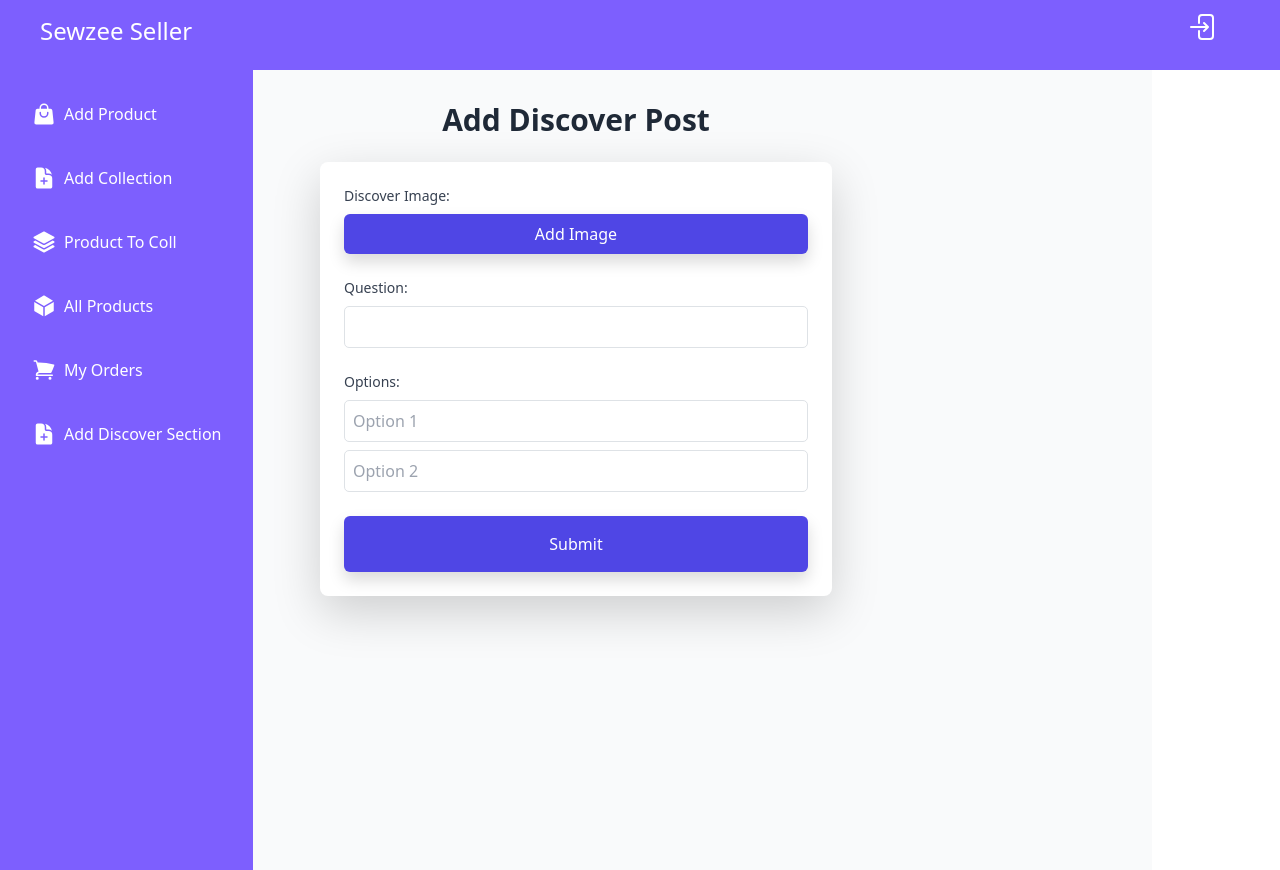
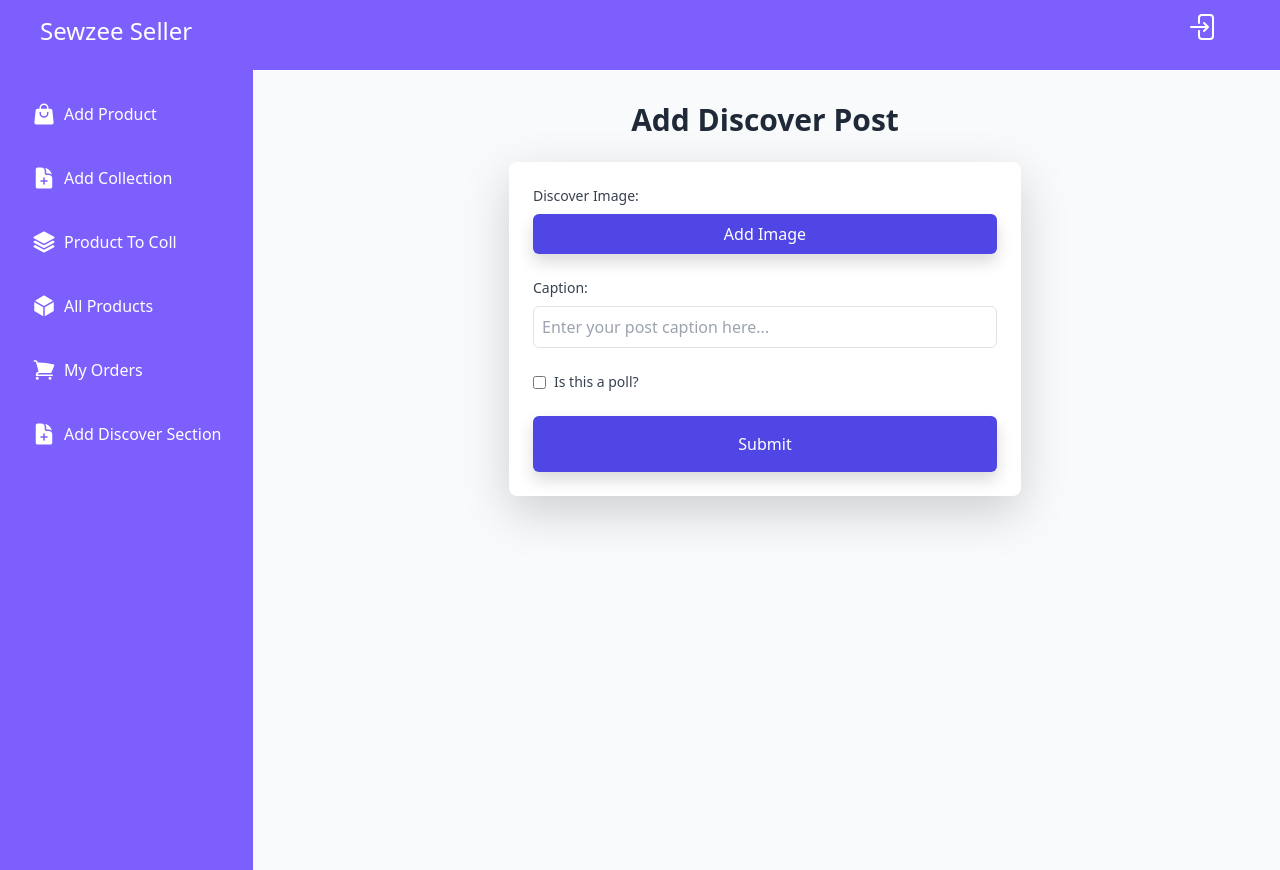
Before and after one commit to ragOP/zayy-seller, a React (Create React App) app: page /dashboard/discover in a window 1280 px wide. Built offline with nearby package versions, Linux system fonts and the light colour scheme; sample sign-in values are in the browser's storage.

Commit message:
Image format change

```diff
--- a/src/pages/AddCollection.jsx
+++ b/src/pages/AddCollection.jsx
@@ -14,14 +14,23 @@ const AddCollection = () => {
     image: null,
   });
 
+
   const handleChange = (e) => {
     const { name, value, type, files } = e.target;
 
     if (type === "file") {
-      setFormData((prevState) => ({
-        ...prevState,
-        [name]: files[0],
-      }));
+      const file = files[0];
+      const fileType = file?.type;
+
+      // Check if the file type is JPG or PNG
+      if (file && (fileType === "image/jpeg" || fileType === "image/png")) {
+        setFormData((prevState) => ({
+          ...prevState,
+          [name]: file,
+        }));
+      } else {
+        toast.error("Please upload a valid JPG or PNG image.");
+      }
     } else {
       setFormData((prevState) => ({
         ...prevState,
@@ -29,6 +38,7 @@ const AddCollection = () => {
       }));
     }
   };
+
 
   const handleAddImage = () => {
     fileInputRef.current.click();
--- a/src/pages/AddDiscoverPost.jsx
+++ b/src/pages/AddDiscoverPost.jsx
@@ -10,23 +10,30 @@ const AddDiscoverPost = () => {
   const fileInputRef = useRef(null);
   const [formData, setFormData] = useState({
     image: null,
-    question: '',
-    options: ['', ''], // Two empty options
+    content: '',
+    poolQuestion: '',
+    poolAnswerFirst: '',
+    poolAnswerSecond: '',
+    isPool: false,
   });
 
   const handleChange = (e) => {
     const { name, type, files, value } = e.target;
     if (type === "file") {
-      setFormData((prevState) => ({ ...prevState, [name]: files[0] }));
+      const file = files[0];
+
+      if (file && (file.type === "image/png" || file.type === "image/jpeg")) {
+        setFormData((prevState) => ({ ...prevState, [name]: file }));
+      } else {
+        toast.error("Please upload a valid image (PNG or JPG)");
+      }
     } else {
       setFormData((prevState) => ({ ...prevState, [name]: value }));
     }
   };
 
-  const handleOptionChange = (index, value) => {
-    const updatedOptions = [...formData.options];
-    updatedOptions[index] = value;
-    setFormData((prevState) => ({ ...prevState, options: updatedOptions }));
+  const handleCheckboxChange = () => {
+    setFormData((prevState) => ({ ...prevState, isPool: !prevState.isPool }));
   };
 
   const handleAddImage = () => {
@@ -39,14 +46,11 @@ const AddDiscoverPost = () => {
 
   const handleSubmit = async (e) => {
     e.preventDefault();
-    const formDataForRequest = new FormData();
+    const dataToSend = new FormData();
+
     for (const key in formData) {
-      if (formData[key]) {
-        if (Array.isArray(formData[key])) {
-          formData[key].forEach(option => formDataForRequest.append(`${key}[]`, option));
-        } else {
-          formDataForRequest.append(key, formData[key]);
-        }
+      if (formData[key] || formData[key] === false) {
+        dataToSend.append(key, formData[key]);
       }
     }
 
@@ -62,8 +66,11 @@ const AddDiscoverPost = () => {
       const response = await fetch("https://zayy-backend-iz7q.onrender.com/api/seller/addPost", {
         method: "POST",
         headers: { Authorization: `Bearer ${token}` },
-        body: formDataForRequest,
+        body: dataToSend,
       });
+      console.log("Response Status:", response.status);
+      const responseData = await response.json();
+      console.log("Response Data:", responseData);
 
       if (response.ok) {
         toast.update(loadingToastId, {
@@ -73,11 +80,11 @@ const AddDiscoverPost = () => {
         });
         setTimeout(() => navigate("/dashboard"), 2000);
       } else {
-        const errorMessage = await response.json();
-        throw new Error(JSON.stringify(errorMessage));
+        throw new Error(JSON.stringify(responseData));
       }
     } catch (error) {
       const parsedError = JSON.parse(error.message);
+      console.error("Error:", parsedError);
       toast.update(loadingToastId, {
         render: parsedError.message,
         type: "error",
@@ -92,7 +99,7 @@ const AddDiscoverPost = () => {
       <Header />
       <div className="flex">
         <Sidebar />
-        <div className="p-8 flex flex-col items-center bg-gray-50" style={{ height: "100vh", width: "90%" }}>
+        <div className="p-8 flex flex-col items-center bg-gray-50" style={{ height: "100vh", width: "90%",marginLeft:'250px' }}>
           <h2 className="text-3xl font-bold mb-6 text-gray-800">Add Discover Post</h2>
           <form onSubmit={handleSubmit} className="w-full max-w-lg bg-white shadow-lg rounded-lg p-6">
             <div className="mb-4">
@@ -115,6 +122,7 @@ const AddDiscoverPost = () => {
                   className="hidden"
                 />
               </div>
+
               {formData.image && (
                 <div className="relative">
                   <img
@@ -132,33 +140,66 @@ const AddDiscoverPost = () => {
                 </div>
               )}
             </div>
+            <div className="mb-4">
+              <label htmlFor="content" className="block text-sm font-medium text-gray-700 mb-2">Caption:</label>
+              <input
+                id="content"
+                name="content"
+                value={formData.content}
+                onChange={handleChange}
+                className="mt-1 block w-full border border-gray-300 rounded-md p-2 focus:outline-none focus:ring focus:ring-indigo-500"
+                rows="4"
+                placeholder="Enter your post caption here..."
+              />
+            </div>
 
+            <div className="mb-4 flex items-center">
+              <input
+                type="checkbox"
+                checked={formData.isPool}
+                onChange={handleCheckboxChange}
+                className="mr-2"
+              />
+              <label className="block text-sm font-medium text-gray-700">
+                Is this a poll?
+              </label>
+            </div>
 
+            {formData.isPool && (
+              <>
                 <div className="mb-4">
-              <label htmlFor="question" className="block text-sm font-medium text-gray-700 mb-2">Question:</label>
+                  <label htmlFor="poolQuestion" className="block text-sm font-medium text-gray-700 mb-2">Poll Question:</label>
                   <input
                     type="text"
-                id="question"
-                name="question"
-                value={formData.question}
+                    id="poolQuestion"
+                    name="poolQuestion"
+                    value={formData.poolQuestion}
                     onChange={handleChange}
                     className="mt-1 block w-full border border-gray-300 rounded-md p-2 focus:outline-none focus:ring focus:ring-indigo-500"
                   />
                 </div>
 
                 <div className="mb-4">
-              <label className="block text-sm font-medium text-gray-700 mb-2">Options:</label>
-              {formData.options.map((option, index) => (
+                  <label className="block text-sm font-medium text-gray-700 mb-2">Poll Answers:</label>
                   <input
-                  key={index}
                     type="text"
-                  value={option}
-                  onChange={(e) => handleOptionChange(index, e.target.value)}
+                    name="poolAnswerFirst"
+                    value={formData.poolAnswerFirst}
+                    onChange={handleChange}
                     className="mt-1 block w-full border border-gray-300 rounded-md p-2 focus:outline-none focus:ring focus:ring-indigo-500 mb-2"
-                  placeholder={`Option ${index + 1}`}
+                    placeholder="First Answer"
                   />
-              ))}
+                  <input
+                    type="text"
+                    name="poolAnswerSecond"
+                    value={formData.poolAnswerSecond}
+                    onChange={handleChange}
+                    className="mt-1 block w-full border border-gray-300 rounded-md p-2 focus:outline-none focus:ring focus:ring-indigo-500"
+                    placeholder="Second Answer"
+                  />
                 </div>
+              </>
+            )}
 
             <button
               type="submit"
--- a/src/pages/AddProduct.jsx
+++ b/src/pages/AddProduct.jsx
@@ -3,7 +3,7 @@ import { useNavigate } from "react-router-dom";
 import { ToastContainer, toast } from "react-toastify";
 import "react-toastify/dist/ReactToastify.css";
 import Sidebar from "../components/Sidebar";
-import Header from "../components/Header";
+import Header from "../components/Header"
 
 
 const categoriesData = [
@@ -54,9 +54,17 @@ const AddProduct = () => {
 
     if (type === "file") {
       const imagesArray = Array.from(files);
+      const validImages = imagesArray.filter((file) =>
+        /\.(jpg|jpeg|png)$/i.test(file.name)
+      );
+
+      if (validImages.length !== imagesArray.length) {
+        toast.error("Only JPG and PNG images are allowed.");
+      }
+
       setFormData((prevState) => ({
         ...prevState,
-        [name]: imagesArray,
+        [name]: validImages,
       }));
     } else if (type === "checkbox") {
       if (name === "color" || name === "size") {
@@ -78,7 +86,8 @@ const AddProduct = () => {
         [name]: value,
       }));
     }
-};
+  };
+
 
 
   const handleAddImages = () => {
--- a/src/pages/RegisterPage.jsx
+++ b/src/pages/RegisterPage.jsx
@@ -36,13 +36,20 @@ const RegisterPage = () => {
   };
   const handleChange = (e) => {
     const { name, value, files } = e.target;
+
     if (name === "logo" && files[0]) {
       const logoFile = files[0];
-      setFormData({ ...formData, logo: logoFile });
+      const fileExtension = logoFile.name.split('.').pop().toLowerCase();
+      if (fileExtension === "jpg" || fileExtension === "jpeg" || fileExtension === "png") {
+        setFormData({ ...formData, logo: logoFile });
+      } else {
+        toast.error("Please upload a valid image file (JPG or PNG).");
+      }
     } else {
       setFormData({ ...formData, [name]: value });
     }
   };
+
 
   const handleSubmit = async (e) => {
     e.preventDefault();
```
Lines whose indentation alone changed are shown as unchanged.
